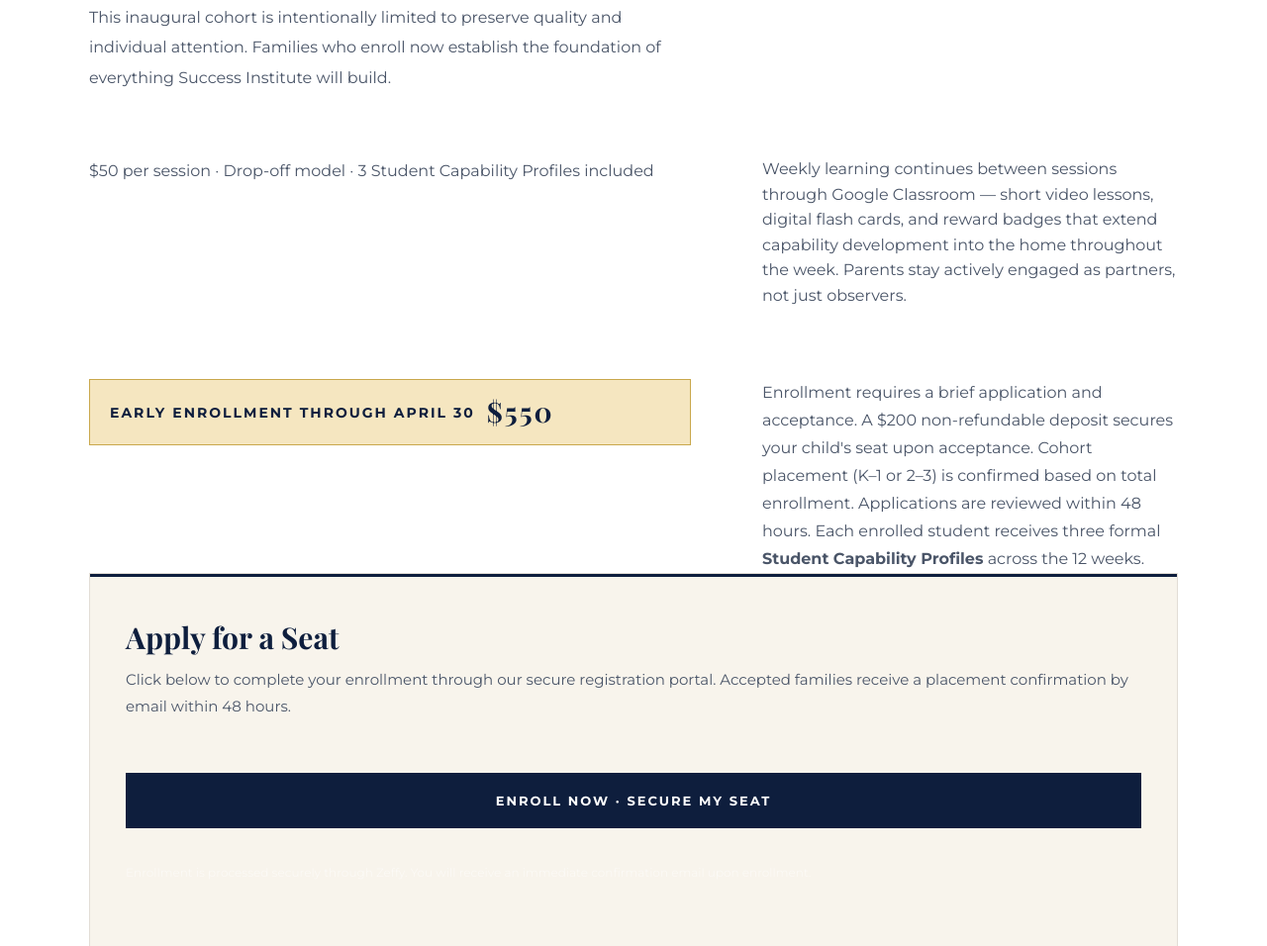
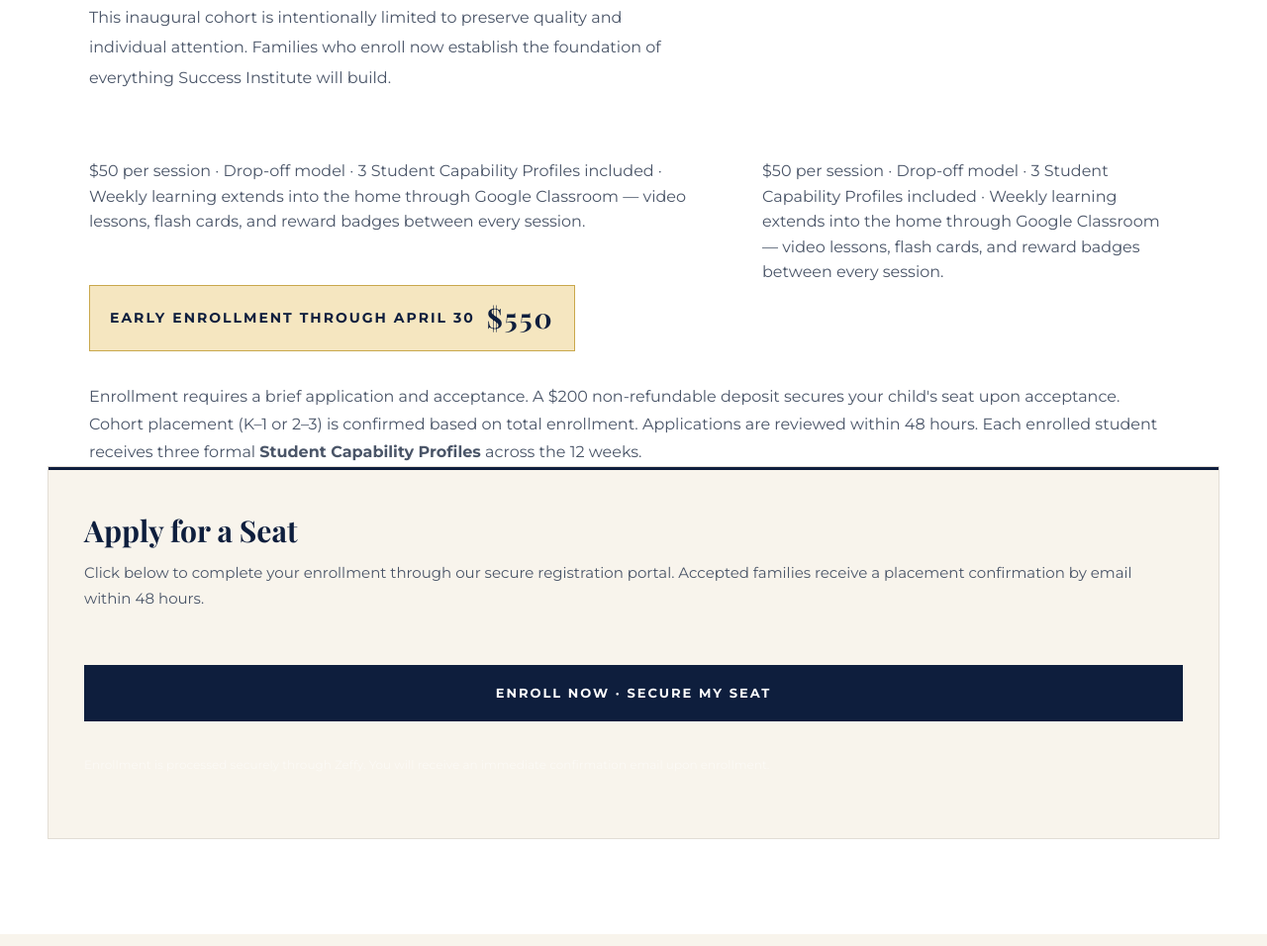
Before and after one commit to tsinj2904/tsinj, a plain HTML site: page foundations/index.html in a window 1280 px wide. Shown: the part 6063-7019 px from the top of the page at 99% size. Drawn offline with nearby package versions, Linux system fonts and the light colour scheme; files whose address does not match are found by name; a web font is replaced by a local one.

Commit message:
Update index.html

```diff
--- a/foundations/index.html
+++ b/foundations/index.html
@@ -1779,8 +1779,9 @@ footer {
     <h2 class="section-title">Founding Cohort Enrollment</h2>
     <p class="section-body">This inaugural cohort is intentionally limited to preserve quality and individual attention. Families who enroll now establish the foundation of everything Success Institute will build.</p>
     <div class="founding-grid">
-      <div class="invest-note">$50 per session · Drop-off model · 3 Student Capability Profiles included</div>
-          <div class="invest-note" style="margin-top:8px;">Weekly learning continues between sessions through Google Classroom — short video lessons, digital flash cards, and reward badges that extend capability development into the home throughout the week. Parents stay actively engaged as partners, not just observers.</div>
+      <div class="invest-note">$50 per session · Drop-off model · 3 Student Capability Profiles included · Weekly learning extends into the home through Google Classroom — video lessons, flash cards, and reward badges between every session.</div>
+        <div class="invest-note">$50 per session · Drop-off model · 3 Student Capability Profiles included · Weekly learning extends into the home through Google Classroom — video lessons, flash cards, and reward badges between every session.</div>
+        </div>
         <div class="early-tag">
           <span>Early Enrollment through April 30</span>
           <span class="early-price">$550</span>
```
